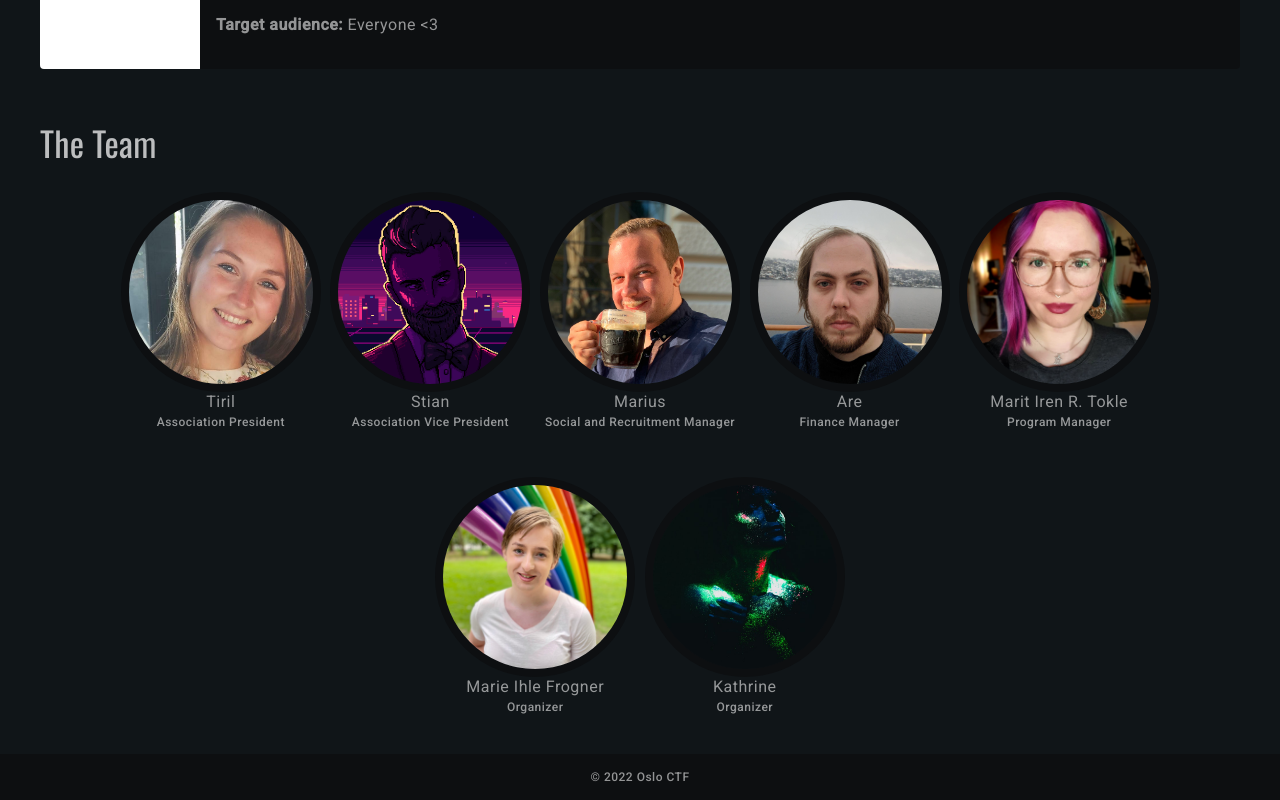
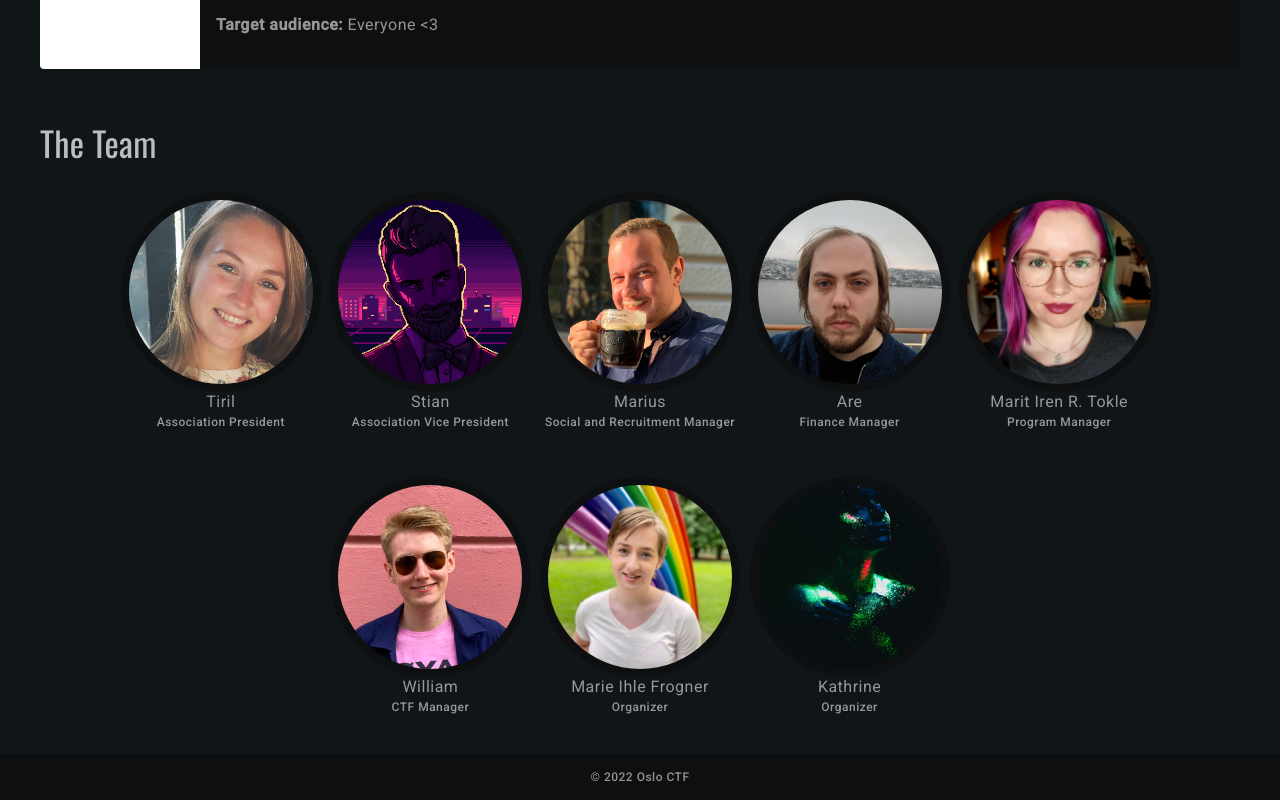
Before and after one commit to Oslo-CTF/osloctf.github.io, a Vue app: page / in a window 1280 px wide. Shown: the part 2587-3387 px from the top of the page. Built offline with nearby package versions, Linux system fonts and the light colour scheme.

Commit message:
add member (#29)
* Clean up members and update Program Manager title

* Update Marit's picture

* Upload picture and update TeamMembers.vue

* Replaced .png image with .jpg

Co-authored-by: Marit Iren <marit.iren.92@gmail.com>

```diff
--- a/src/components/TeamMembers.vue
+++ b/src/components/TeamMembers.vue
@@ -59,12 +59,18 @@ export default {
         },
         {
           id: 5,
+          name: 'William',
+          title: 'CTF Manager',
+          profilePicture: `${publicPath}team/william.jpg`,
+        },
+        {
+          id: 6,
           name: 'Marie Ihle Frogner',
           title: 'Organizer',
           profilePicture: `${publicPath}team/Frogner.jpg`,
         },
         {
-          id: 6,
+          id: 7,
           name: 'Kathrine',
           title: 'Organizer',
 					profilePicture: `${publicPath}team/default1.jpg`,
```
Also changed, not shown: public/team/william.jpg (added).
